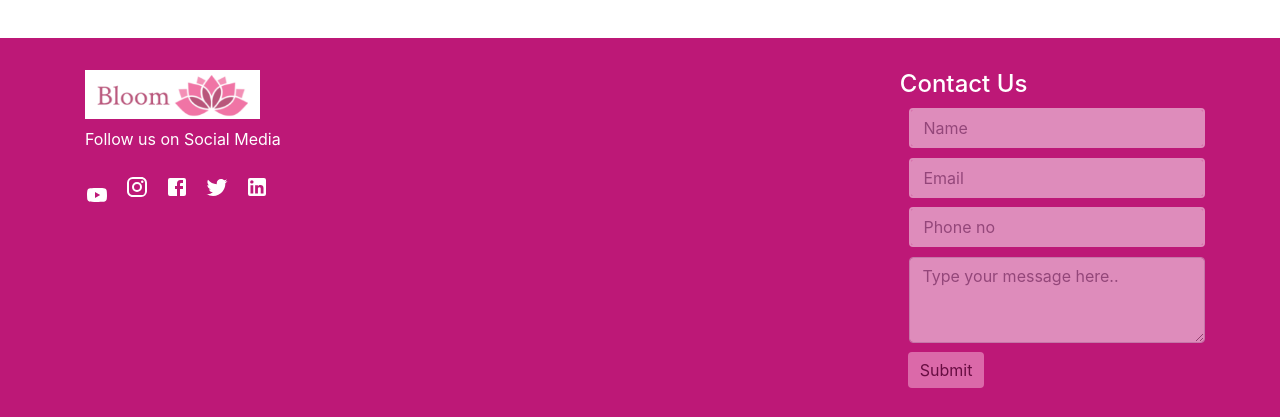
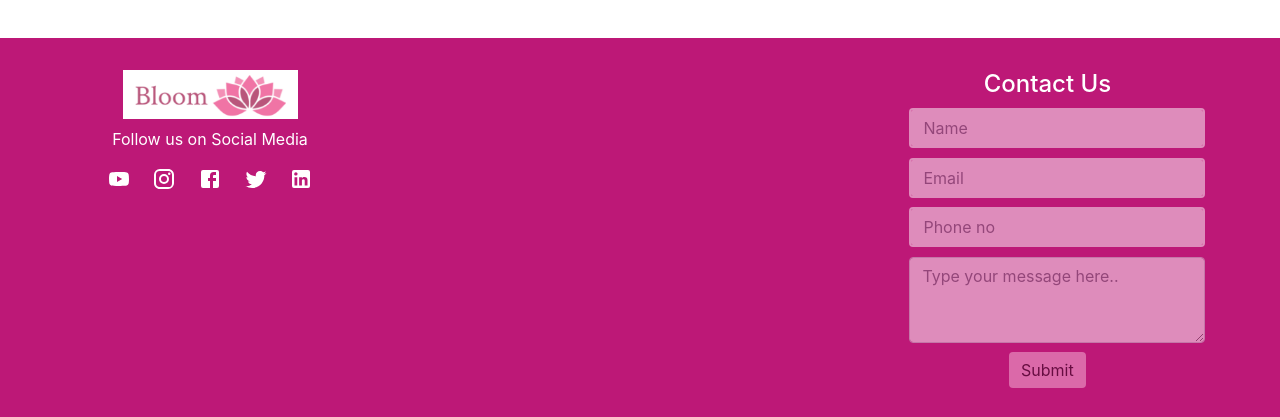
Before and after one commit to riyaverma338/MS_sure-azure_Bloom, a React (Create React App) app in the folder source/frontend/: page /home in a window 1280 px wide. Shown: the part 889-1306 px from the top of the page. Built offline with nearby package versions, Linux system fonts and the light colour scheme.

Commit message:
added nav in home

```diff
--- a/source/frontend/src/App.js
+++ b/source/frontend/src/App.js
@@ -17,7 +17,7 @@ function App() {
           <Route exact path="/home" element={<HomePage />} />
           <Route exact path="/login" element={<Login />} />
           <Route exact path="/module" element={<BreastCancer />} />
-          <Route exact path="/doctor" element={<DoctorMain />} />
+          {/* <Route exact path="/doctor" element={<DoctorMain />} /> */}
         </Routes>
       </Router>
     </>
--- a/source/frontend/src/components/Doctors/DoctorMain.jsx
+++ b/source/frontend/src/components/Doctors/DoctorMain.jsx
@@ -1,8 +1,6 @@
 import React from "react";
 import { Container, Card, Button, FormControl, InputGroup} from "react-bootstrap";
 import doctorimg from "../../assets/doctor.jpg"
-// import HomeNav from "../HomePage/HomeNav";
-// import Footer from "../LandingPage/Footer";
 import "../../css/Doctor.css";
 import doctors from "./doctor";
 
@@ -10,7 +8,6 @@ import doctors from "./doctor";
 export default function DoctorMain() {
   return (
     <div className="doctContainer">
-      {/* <HomeNav /> */}
       <InputGroup className="col-6 searchbar">
           <FormControl
             placeholder="Search"
@@ -23,11 +20,11 @@ export default function DoctorMain() {
         </InputGroup>
       <Container className="doctor-main">
         {doctors.map((item) => (
-        <Card className="doctor-card" style={{ width: "18rem" }}>
-          <Card.Img variant="top" src={doctorimg} />
+        <Card className="doctor-card">
+          <Card.Img variant="top" src={item.img} />
           <Card.Body>
-            <Card.Title>{item.name}</Card.Title>
-            <h6>{item.location}</h6>
+            <h5>{item.name}</h5>
+            <p>{item.location}</p>
             <Card.Text>
              {item.description}
             </Card.Text>
@@ -36,7 +33,6 @@ export default function DoctorMain() {
         </Card>
         ))}
       </Container>
-      {/* <Footer/> */}
     </div>
   );
 }
--- a/source/frontend/src/components/Doctors/doctor.js
+++ b/source/frontend/src/components/Doctors/doctor.js
@@ -1,27 +1,31 @@
 var doctors=[
     {
         "id" : 1,
-        "name" : "Radhika",
+        "name" : "Radhika Das",
         "location" : "Bangalore",
+        "img" : "https://thumbs.dreamstime.com/b/doctor-square-18545494.jpg",
         "description" : "Some quick example text to build on the card title and make up the"
     },
 
     {
         "id" : 2,
-        "name" : "Radhika",
-        "location" : "Bangalore",
+        "name" : "Shaktikant Verma",
+        "location" : "Delhi",
+        "img" : "https://www.squarehospital.com/storage/images/1609992820.jpg",
         "description" : "Some quick example text to build on the card title and make up the"
     },
     {
         "id" : 3,
-        "name" : "Radhika",
-        "location" : "Bangalore",
+        "name" : "Prachi Sabharwal",
+        "location" : "Mumbai",
+        "img" : "https://encrypted-tbn0.gstatic.com/images?q=tbn:ANd9GcQa5SpX1olP3UdcPKCyAgqy3t00ui87VgFOr7nCIbcCjqmmp0EFP-jdF957dmcysWsMSis&usqp=CAU",
         "description" : "Some quick example text to build on the card title and make up the"
     },
     {
         "id" : 4,
-        "name" : "Radhika",
-        "location" : "Bangalore",
+        "name" : "Neeraj Sharma",
+        "location" : "Kolkata",
+        "img" : "https://encrypted-tbn0.gstatic.com/images?q=tbn:ANd9GcSZFZoUng8l-QWI6MDkaOwwYA7OGjy4h5pnJDDknfi90hIDO-766CzpCBBTyfcc6Qin0kc&usqp=CAU",
         "description" : "Some quick example text to build on the card title and make up the"
     },
 
--- a/source/frontend/src/components/LandingPage/Footer.jsx
+++ b/source/frontend/src/components/LandingPage/Footer.jsx
@@ -7,21 +7,24 @@ import FacebookIcon from '@mui/icons-material/Facebook';
 import InstagramIcon from '@mui/icons-material/Instagram';
 import LinkedInIcon from '@mui/icons-material/LinkedIn';
 import "../../css/LandingPage.css"
+import { textAlign } from "@mui/system";
 
 export default function Footer() {
   return (
     <>
       <div className="main" id="contact">
         <Container>
-          <div className="foot-content">
+          <div className="foot-content" style={{textAlign: "center"}}>
           <div>
             <h4><img width="70%" src={logo} alt="logo"/></h4>
             <p>Follow us on Social Media</p>
-            <YouTubeIcon style={{marginRight: "0.5rem"}}/>
-            <InstagramIcon style={{margin: "0.5rem"}}/>
-            <FacebookIcon style={{margin: "0.5rem"}}/>
-            <TwitterIcon style={{margin: "0.5rem"}}/>
-            <LinkedInIcon style={{margin: "0.5rem"}}/>
+            <div style={{justifyContent: "space-evenly", display:"flex"}}>
+            <YouTubeIcon />
+            <InstagramIcon/>
+            <FacebookIcon/>
+            <TwitterIcon />
+            <LinkedInIcon />
+            </div>
           </div>
           <div>
             <h4>Contact Us</h4>
--- a/source/frontend/src/components/Modules/Disease/DiseaseInfoCards/Topic1.jsx
+++ b/source/frontend/src/components/Modules/Disease/DiseaseInfoCards/Topic1.jsx
@@ -1,5 +1,4 @@
 import React from "react";
-import Sidebar from "../../Template/Sidebar";
 import "../../../../css/BreastCancerCSS/Topic1.css";
 import { BsArrowRightCircle } from "react-icons/bs";
 
@@ -57,9 +56,6 @@ const Topic1 = () => {
   return (
     <>
       <div className="main-container">
-        <div className="sidebar">
-          <Sidebar />
-        </div>
         <div className="topic-mainbar">
           <h2 className="topic-section-head">What is Breast Cancer?</h2>
           <p className="topic-section-content">
--- a/source/frontend/src/components/Modules/Disease/DiseaseInitial/BreastCancer.jsx
+++ b/source/frontend/src/components/Modules/Disease/DiseaseInitial/BreastCancer.jsx
@@ -3,27 +3,30 @@ import "../../../../css/BreastCancerCSS/BreastCancer.css";
 import Sidebar from "../../Template/Sidebar";
 import Footer from "../../../LandingPage/Footer";
 import Topic2Detail from "../DiseaseInfo/Topic2Detail";
-// import Topic1Detail from "../DiseaseInfo/Topic1Detail";
+import Topic1 from "../DiseaseInfoCards/Topic1";
 import DoctorMain from "../../../Doctors/DoctorMain";
+import ModuleNav from "../../Template/ModuleNav";
 
 
 const BreastCancer = () => {
 
-  const [state,setState]=useState(0);
+  const [state,setState]=useState(9);
 
   var comp;
   switch(state){
-    case 0: comp=<Topic2Detail />
+    case 0: comp=<Topic1 />
              break;
+
     case 8: comp=<DoctorMain/>
             break;
+    // case 9: comp=<Topic2Detail/>
+    //          break;
     default : comp=<Topic2Detail />
-    // case 1 : comp=<Topic1Detail />
-    //         break;
   }
 
   return (
     <>
+    <ModuleNav/>
       <div className="main-container">
         <div className="sidebar">
           <Sidebar handlesetState={setState}/>
--- /dev/null
+++ b/source/frontend/src/components/Modules/Template/ModuleNav.jsx
@@ -0,0 +1,39 @@
+import React from 'react'
+import { Navbar, Container, Nav, Button } from 'react-bootstrap';
+import logo from "../../../assets/logo.png";
+import "../../../css/HomePage.css";
+import { auth } from '../../config/firebase';
+export default function ModuleNav() {
+
+  const signOut=(e)=>{
+    e.preventDefault();
+    auth.signOut();
+    window.location.href='/'
+  }
+
+  return (
+    <>
+    <Navbar bg="light" expand="lg">
+  <Container fluid>
+    <Navbar.Brand href="/home">
+      <img src={logo} width="70%" alt="logo"/>
+    </Navbar.Brand>
+    <Navbar.Toggle aria-controls="navbarScroll" />
+    <Navbar.Collapse id="navbarScroll">
+      <Nav
+        className="justify-content-end home-btns"
+        style={{ maxHeight: '100px', width:"100%" }}
+        navbarScroll
+      >
+
+      <div className="d-flex home-btns">
+      <Button variant="outline-success" onClick={e=>signOut(e)}>Logout</Button>
+      <Button variant="outline-success">Donate</Button>
+      </div>
+      </Nav>
+    </Navbar.Collapse>
+  </Container>
+</Navbar>
+    </>
+  )
+}
--- a/source/frontend/src/css/BreastCancerCSS/Topic1.css
+++ b/source/frontend/src/css/BreastCancerCSS/Topic1.css
@@ -22,11 +22,12 @@ body{
 }
 
 .topic-mainbar{
-    width: 65%;
+    /* width: 65%; */
     background-color: rgb(255, 255, 255);
-    height: 100vh;
+    height: 110vh;
     display: flex;
     flex-direction: column;
+    overflow-y: scroll;
 }
 .topic-section-head{
     font-size: 45px;
--- a/source/frontend/src/css/Doctor.css
+++ b/source/frontend/src/css/Doctor.css
@@ -6,10 +6,19 @@
 }
 
 .doctor-card{
-    margin-top: 2rem;
+    max-width: 300px;
+    margin: 1rem 3rem;
 }
 
 .searchbar{
     width: 60%;
     margin: 3rem auto;
 }
+
+.card-img-top{
+    width: 100%;
+     height: 230px;
+}
+.card-body h5{
+    margin-bottom: 0;
+}
--- a/source/frontend/src/css/Sidebar.css
+++ b/source/frontend/src/css/Sidebar.css
@@ -1,6 +1,4 @@
 .info-sidebar{
-    /* background-color: aquamarine; */
-    /* height: 100%; */
     display: flex;
     align-items: center;
     flex-direction: column;
```
Also changed, not shown: source/frontend/src/components/Modules/Template/Sidebar.jsx (+0 -16 lines), source/frontend/src/components/Modules/Template/Nav.jsx (deleted).
